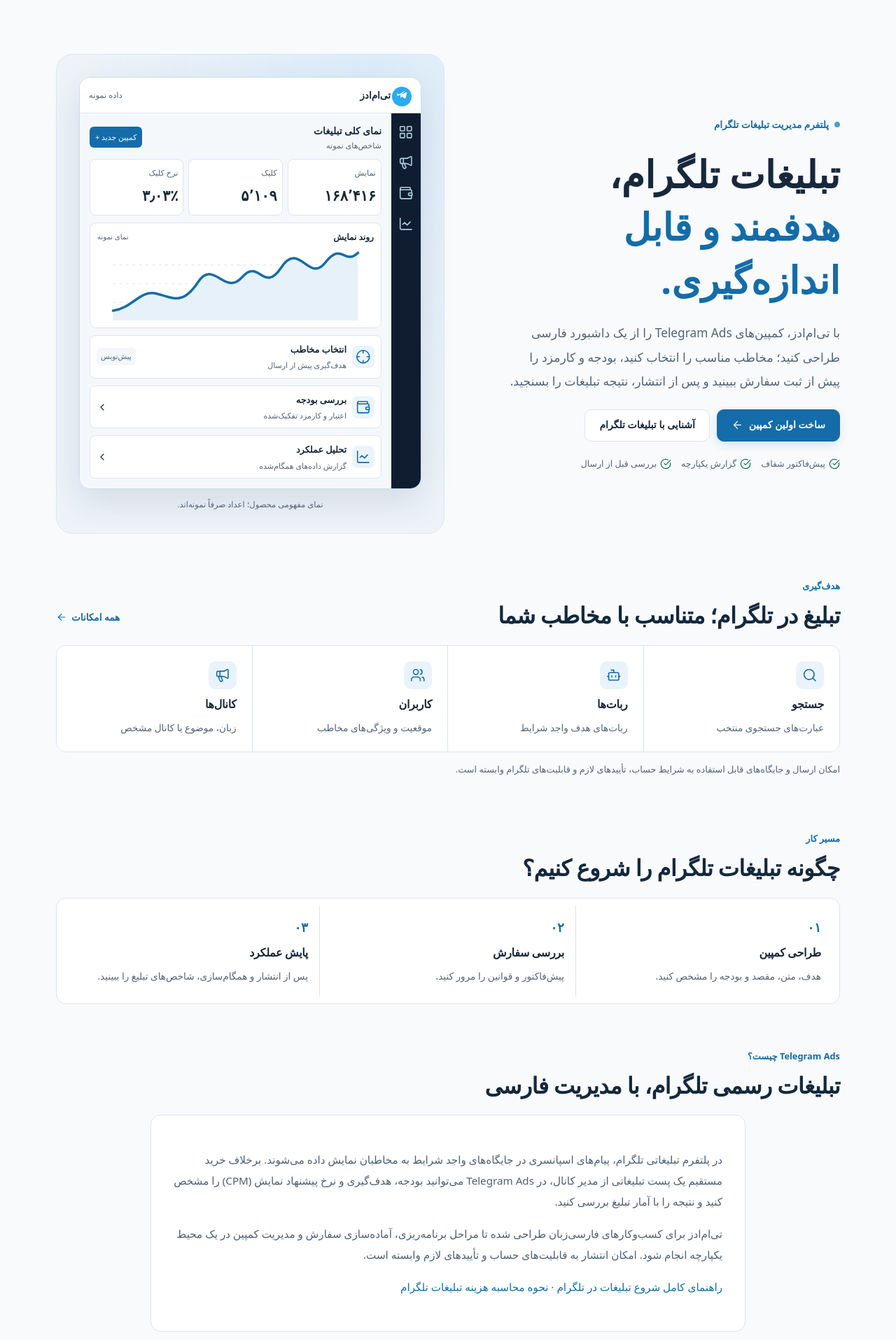
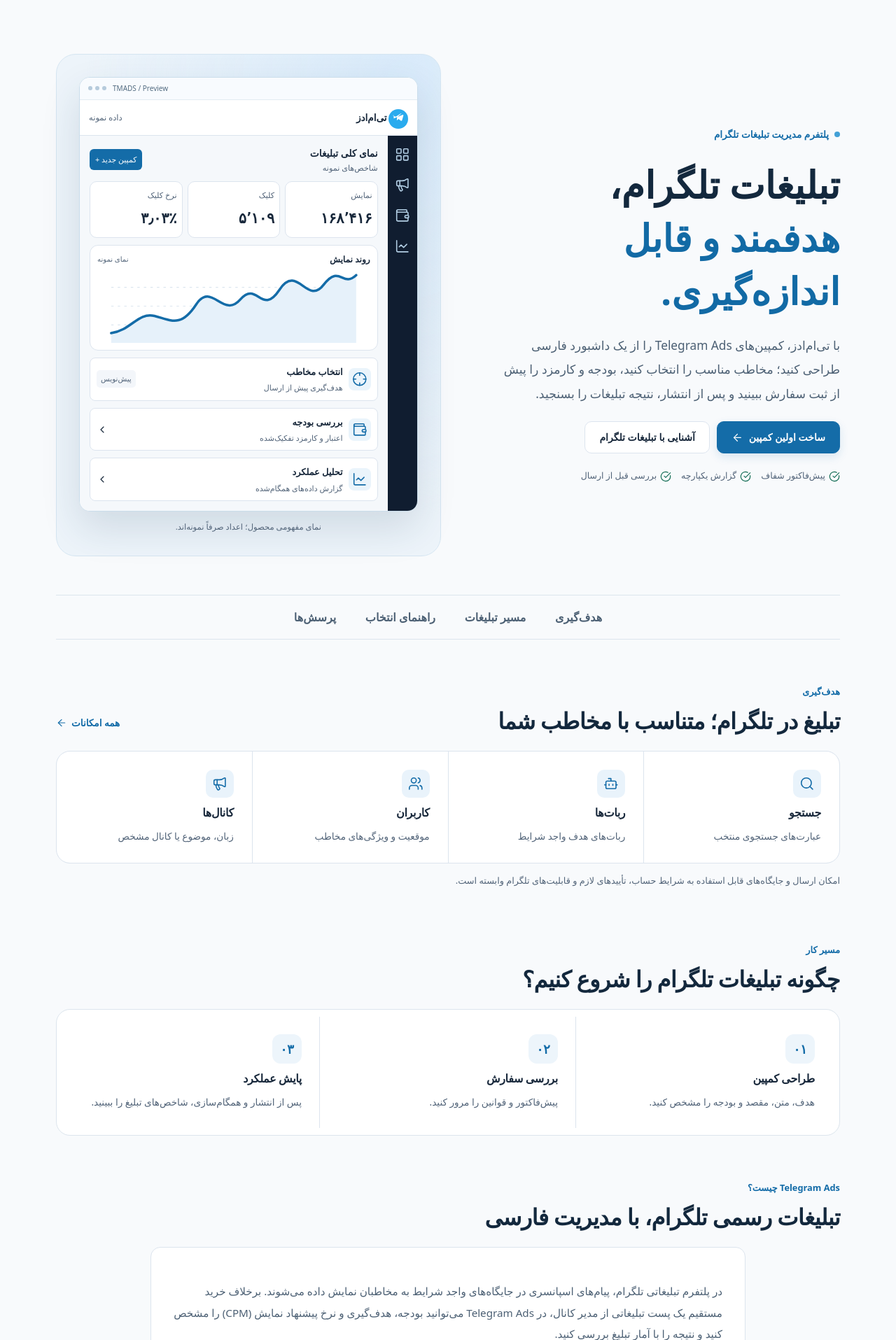
Before and after one commit to qashqaeii/TMADS, a Django app: page / in a window 1280 px wide. Shown: the part 75-1990 px from the top of the page at 70% size. Run offline with Django 5.2, Linux system fonts and the light colour scheme; parts of the project's set-up code (start-up, migrations or seed data) failed here and were passed over; some libraries are stand-ins or nearby versions; some web fonts are replaced.

Commit message:
style(home): refine hero, product preview, targeting, process and CTA

```diff
--- a/static/css/public-premium.css
+++ b/static/css/public-premium.css
@@ -52,3 +52,29 @@
 @media(max-width:1080px){.public-premium .container{width:calc(100% - 36px)}}
 @media(max-width:600px){.public-premium .container{width:calc(100% - 28px)}.ui-final.public-premium .ui-public-heading .public-hero__inner{border-radius:18px;padding:20px}.pp-hero-accent{opacity:.5}.public-premium .ui-footer-bottom{gap:4px}.public-premium .ui-editorial-item{padding:20px}}
 @media(prefers-reduced-motion:reduce){.public-premium *, .public-premium *::before,.public-premium *::after{animation:none!important;transition:none!important;scroll-behavior:auto!important}}
+
+/* Home: one focal visual, tactile cards and editorial pacing. */
+.ui-final.pp-home .ui-public-home{padding-block:clamp(28px,6vw,78px) 0}
+.pp-home .ui-landing-hero{gap:clamp(26px,4.8vw,66px)}
+.pp-home .ui-landing-copy h1{font-size:clamp(2.15rem,4.2vw,3.65rem);line-height:1.42;color:var(--pp-ink)}
+.pp-home .ui-landing-copy h1 em{color:#126aa5}
+.pp-home .ui-landing-copy>p{max-width:49ch;color:var(--pp-muted)}
+.pp-home .ui-product-visual{position:relative;background:radial-gradient(ellipse at 90% 5%,#d8eafa,transparent 65%),#edf4fa;border-radius:28px;border-color:#d5e5f1;padding:clamp(12px,2.7vw,32px)}
+.pp-home .ui-product-window{border-radius:15px;box-shadow:0 24px 55px rgb(25 64 95 / .14)}
+.pp-window-chrome{display:flex;align-items:center;gap:4px;background:#f8fbfe;padding:8px 12px;border-block-end:1px solid #e3ebf2;direction:ltr}
+.pp-window-chrome i{width:6px;height:6px;background:#b6cbdc;border-radius:50%}
+.pp-window-chrome span{font:10px/1.5 system-ui;color:#536c81;margin-inline-start:5px}
+.pp-home .ui-product-metrics article{border-radius:10px}
+.pp-home .ui-product-chart{border-radius:12px;padding:10px}
+.pp-home-index{display:flex;gap:clamp(8px,2vw,26px);justify-content:center;flex-wrap:wrap;margin-block-start:clamp(28px,5vw,55px);border-block:1px solid var(--pp-line);padding-block:9px}
+.pp-home-index a{display:inline-flex;align-items:center;min-height:44px;padding-inline:8px;font-weight:650;color:var(--pp-muted);text-decoration:none}
+.pp-home-index a:hover{color:var(--pp-blue);text-decoration:underline;text-underline-offset:5px}
+.pp-home .ui-landing-targets{border-radius:20px;gap:1px;background:var(--pp-line)}
+.pp-home .ui-landing-targets article{border:0!important;background:white;padding:clamp(14px,2.5vw,26px);transition:background-color .25s}
+.pp-home .ui-landing-targets article:hover{background:#f5faff}
+.pp-home .ui-landing-steps{background:#fff;border:1px solid var(--pp-line);border-radius:20px}
+.pp-home .ui-landing-steps article{padding:clamp(15px,2.7vw,25px)}
+.pp-home .ui-landing-steps article>span{font-variant-numeric:tabular-nums;background:var(--pp-soft);width:42px;height:42px;border-radius:12px;display:grid;place-items:center}
+.pp-home .ui-landing-end{background:linear-gradient(125deg,#122a42,#194b73);border-radius:24px;padding:clamp(24px,4vw,42px);margin-block-start:34px}
+.pp-home .ui-landing-end h2{font-size:clamp(1.25rem,2.5vw,1.75rem)}
+@media(max-width:600px){.pp-home .ui-product-visual{border-radius:18px}.pp-home-index{justify-content:flex-start;gap:0 8px}.pp-home .ui-product-window__body{min-height:0}.pp-home .ui-landing-copy h1{font-size:clamp(1.85rem,7.5vw,2.35rem)}}
--- a/templates/public/home.html
+++ b/templates/public/home.html
@@ -1,17 +1,18 @@
 {% extends "public_base.html" %}
 {% block title %}{{ PRODUCT_NAME }} — تبلیغات تلگرام{% endblock %}
+{% block public_page_class %} pp-home{% endblock %}
 {% block content %}
 <div class="ui-public-home">
-<section class="container ui-landing-hero">
-  <div class="ui-landing-copy">
+<section class="container ui-landing-hero" aria-label="معرفی تی‌ام‌ادز">
+  <div class="ui-landing-copy" data-pp-reveal>
     <span class="ui-landing-kicker"><span aria-hidden="true"></span> پلتفرم مدیریت تبلیغات تلگرام</span>
     <h1>تبلیغات تلگرام،<br><em>هدفمند و قابل اندازه‌گیری.</em></h1>
     <p>با تی‌ام‌ادز، کمپین‌های Telegram Ads را از یک داشبورد فارسی طراحی کنید؛ مخاطب مناسب را انتخاب کنید، بودجه و کارمزد را پیش از ثبت سفارش ببینید و پس از انتشار، نتیجه تبلیغات را بسنجید.</p>
     <div class="ui-landing-actions">{% if user.is_authenticated %}<a class="btn btn-primary btn-lg" href="{% url 'dashboard:home' %}">ورود به داشبورد {% include "includes/lucide_icon.html" with name="arrow-left" size="btn" %}</a>{% else %}<a class="btn btn-primary btn-lg" href="{% url 'accounts:register' %}">ساخت اولین کمپین {% include "includes/lucide_icon.html" with name="arrow-left" size="btn" %}</a>{% endif %}<a class="btn btn-ghost btn-lg" href="{% url 'public:how_it_works' %}">آشنایی با تبلیغات تلگرام</a></div>
     <div class="ui-landing-proof"><span>{% include "includes/lucide_icon.html" with name="check-circle" size="sm" %} پیش‌فاکتور شفاف</span><span>{% include "includes/lucide_icon.html" with name="check-circle" size="sm" %} گزارش یکپارچه</span><span>{% include "includes/lucide_icon.html" with name="check-circle" size="sm" %} بررسی قبل از ارسال</span></div>
   </div>
-  <div class="ui-product-visual" aria-label="نمای شماتیک پنل مدیریت با اطلاعات نمونه">
-    <div class="ui-product-window">
+  <div class="ui-product-visual" data-pp-reveal aria-label="نمای شماتیک پنل مدیریت با اطلاعات نمونه">
+    <div class="ui-product-window"><div class="pp-window-chrome" aria-hidden="true"><i></i><i></i><i></i><span>TMADS / Preview</span></div>
       <header class="ui-product-window__head"><span class="ui-product-brand">{% include "includes/brand_mark.html" %} <strong>{{ PRODUCT_NAME }}</strong></span><span class="ui-sample-label">داده نمونه</span></header>
       <div class="ui-product-window__body">
         <div class="ui-product-window__nav" aria-hidden="true">{% include "includes/lucide_icon.html" with name="layout-grid" size="md" %}{% include "includes/lucide_icon.html" with name="megaphone" size="md" %}{% include "includes/lucide_icon.html" with name="wallet" size="md" %}{% include "includes/lucide_icon.html" with name="line-chart" size="md" %}</div>
@@ -28,7 +29,8 @@
     <p class="ui-product-caption">نمای مفهومی محصول؛ اعداد صرفاً نمونه‌اند.</p>
   </div>
 </section>
-<section class="container ui-landing-section">
+<nav class="container pp-home-index" aria-label="بخش‌های صفحه"><a href="#home-targeting">هدف‌گیری</a><a href="#home-process">مسیر تبلیغات</a><a href="#telegram-ads-guide">راهنمای انتخاب</a><a href="#home-faq">پرسش‌ها</a></nav>
+<section id="home-targeting" class="container ui-landing-section">
   <header class="ui-landing-section-head"><div><p>هدف‌گیری</p><h2>تبلیغ در تلگرام؛ متناسب با مخاطب شما</h2></div><a href="{% url 'public:features' %}">همه امکانات {% include "includes/lucide_icon.html" with name="arrow-left" size="sm" %}</a></header>
   <div class="ui-landing-targets">
     <article><span class="ui-target-symbol">{% include "includes/lucide_icon.html" with name="search" size="md" %}</span><h3>جستجو</h3><p>عبارت‌های جستجوی منتخب</p></article>
@@ -38,7 +40,7 @@
   </div>
   <p class="ui-landing-note">امکان ارسال و جایگاه‌های قابل استفاده به شرایط حساب، تأییدهای لازم و قابلیت‌های تلگرام وابسته است.</p>
 </section>
-<section class="container ui-landing-section ui-landing-process">
+<section id="home-process" class="container ui-landing-section ui-landing-process">
   <header class="ui-landing-section-head"><div><p>مسیر کار</p><h2>چگونه تبلیغات تلگرام را شروع کنیم؟</h2></div></header>
   <div class="ui-landing-steps"><article><span>۰۱</span><h3>طراحی کمپین</h3><p>هدف، متن، مقصد و بودجه را مشخص کنید.</p></article><article><span>۰۲</span><h3>بررسی سفارش</h3><p>پیش‌فاکتور و قوانین را مرور کنید.</p></article><article><span>۰۳</span><h3>پایش عملکرد</h3><p>پس از انتشار و همگام‌سازی، شاخص‌های تبلیغ را ببینید.</p></article></div>
 </section>
@@ -76,7 +78,7 @@
   </div>
   <nav class="ui-editorial-links" aria-label="مطالعه بیشتر"><strong>مطالعه بیشتر</strong><a href="{% url 'public:features' %}">امکانات مدیریت کمپین</a><a href="{% url 'public:how_it_works' %}">آموزش قدم‌به‌قدم تلگرام ادز</a><a href="{% url 'public:pricing' %}">هزینه و تعرفه تبلیغات</a><a href="{% url 'public:faq' %}">پرسش‌های متداول</a></nav>
 </section>
-<section class="container ui-landing-section">
+<section id="home-faq" class="container ui-landing-section">
   <header class="ui-landing-section-head"><div><p>پرسش‌های پیش از شروع</p><h2>هرآنچه برای تصمیم‌گیری نیاز دارید</h2></div><a href="{% url 'public:faq' %}">همه سوالات</a></header>
   <div class="faq-list faq-list--exec ui-public-faq">
     <details class="faq-item faq-item--exec"><summary>هزینه تبلیغات در تلگرام چقدر است؟</summary><p>هزینه به بودجه، نرخ پیشنهاد نمایش، نرخ تبدیل و کارمزد وابسته است. پیش از ثبت سفارش مبلغ را در <a href="{% url 'public:pricing' %}">راهنمای تعرفه</a> بررسی کنید.</p></details>
```
